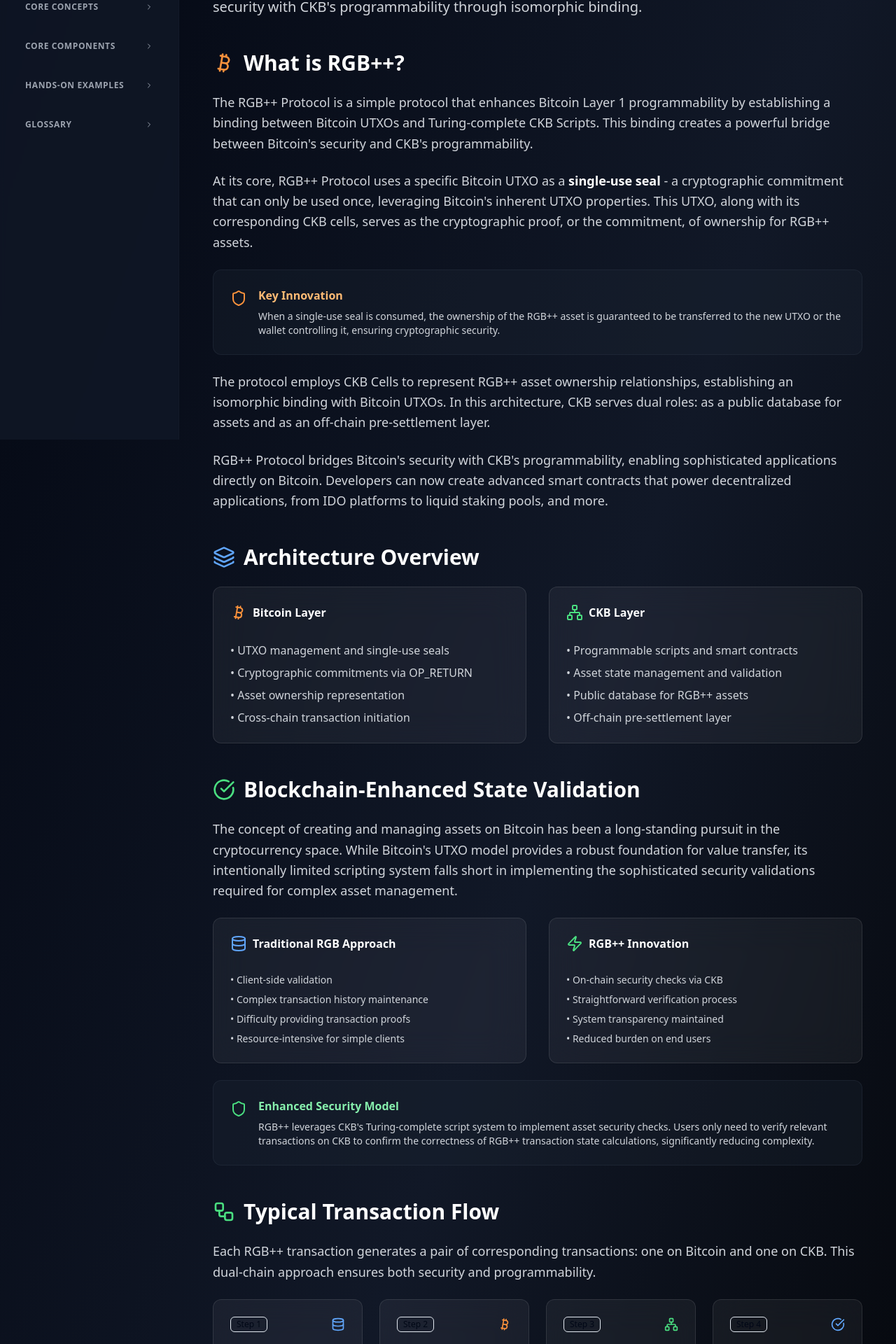
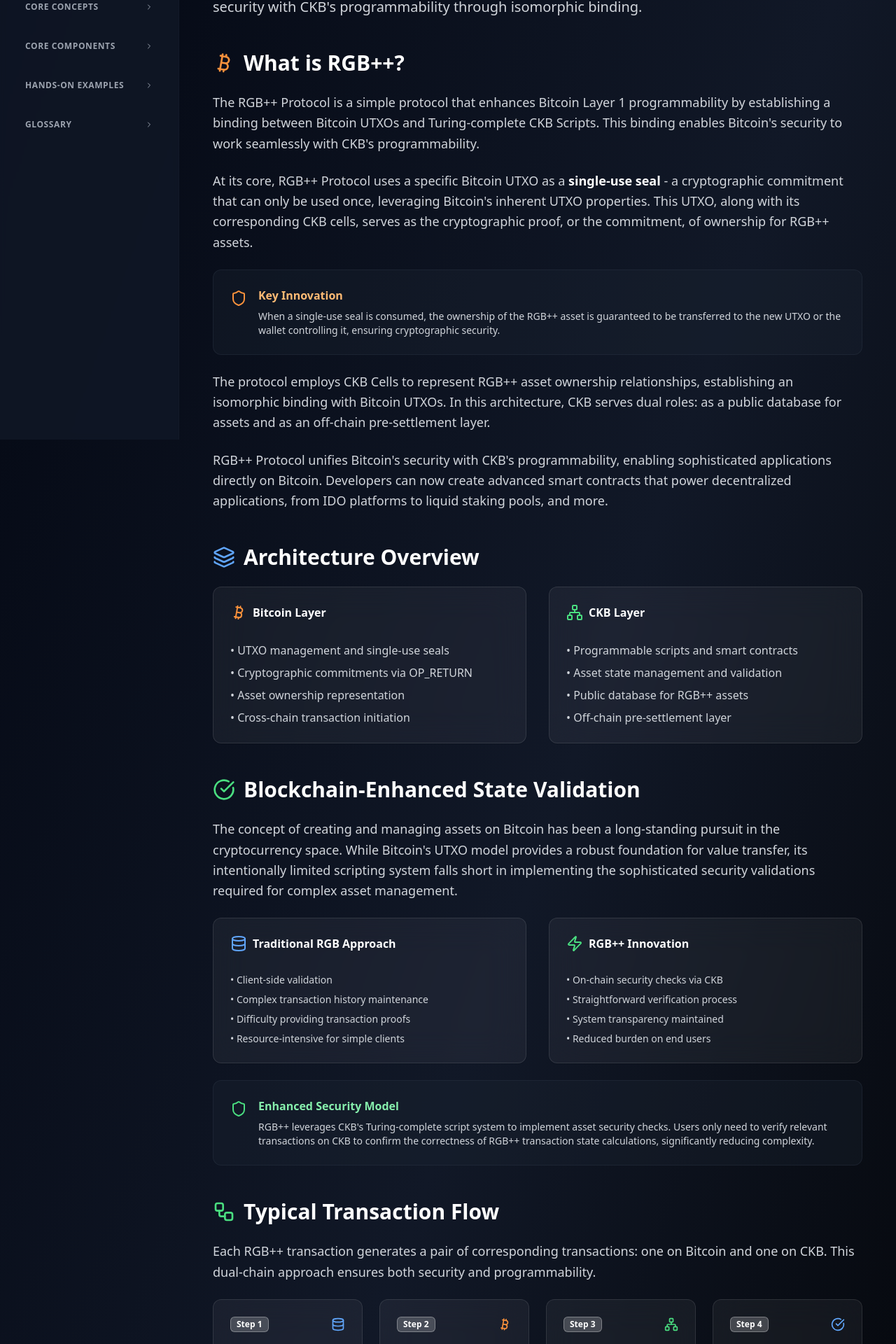
Before and after one commit to RGBPlusPlus/rgbpp-website, a Next.js app: page /docs/introduction in a window 1280 px wide. Shown: the part 249-2169 px from the top of the page at 70% size. Built offline with nearby package versions, Linux system fonts and the light colour scheme.

Commit message:
refactor: improve terminology and UI readability

```diff
--- a/app/docs/btc-assets-api/page.tsx
+++ b/app/docs/btc-assets-api/page.tsx
@@ -26,7 +26,7 @@ export default function BTCAssetsAPIPage() {
             <CardContent className="space-y-6">
               <p className="text-gray-300 leading-relaxed text-lg">
                 This is a service that retrieves BTC/RGB++ information/assets and processes transactions with these assets.
-                It serves as the critical infrastructure component that bridges Bitcoin and CKB networks for RGB++ operations.
+                It serves as the critical infrastructure component that connects Bitcoin and CKB networks for RGB++ operations.
               </p>
 
               <div className="bg-gradient-to-r from-blue-500/10 to-purple-500/10 p-6 rounded-xl border border-blue-500/20">
@@ -311,7 +311,7 @@ export default function BTCAssetsAPIPage() {
                     </div>
                     <div className="flex items-start space-x-3">
                       <div className="w-6 h-6 bg-purple-500 rounded-full flex items-center justify-center text-white font-bold text-xs flex-shrink-0 mt-1">•</div>
-                      <p className="text-purple-200 text-sm">Cross-chain bridges</p>
+                      <p className="text-purple-200 text-sm">Cross-chain protocols</p>
                     </div>
                   </div>
                 </div>
--- a/app/docs/examples/page.tsx
+++ b/app/docs/examples/page.tsx
@@ -424,7 +424,7 @@ leapToCKB();`}
                       <h4 className="font-semibold text-green-300 mb-2">Leap Features</h4>
                       <ul className="text-green-200 text-sm space-y-1">
                         <li>• Cross-chain asset transfer</li>
-                        <li>• Secure bridge mechanism</li>
+                        <li>• Secure binding mechanism</li>
                         <li>• CKB programmability unlock</li>
                       </ul>
                     </div>
--- a/app/docs/glossary/utxo/page.tsx
+++ b/app/docs/glossary/utxo/page.tsx
@@ -55,7 +55,7 @@ export default function UTXOPage() {
               <div className="bg-gradient-to-r from-purple-500/10 to-pink-500/10 p-6 rounded-xl border border-purple-500/20">
                 <p className="text-purple-300 leading-relaxed">
                   In RGB++, UTXOs are bound to CKB Cells through isomorphic binding, enabling Bitcoin's security model
-                  to protect programmable assets stored in CKB's Cell model. This creates a bridge between Bitcoin's
+                  to protect programmable assets stored in CKB's Cell model. This creates a connection between Bitcoin's
                   proven security and CKB's programmability.
                 </p>
               </div>
--- a/app/docs/introduction/page.tsx
+++ b/app/docs/introduction/page.tsx
@@ -11,7 +11,7 @@ export default function IntroductionPage() {
   return (
     <DocLayout
       title="Introduction"
-      description="Learn about RGB++ Protocol, the revolutionary technology that bridges Bitcoin's security with CKB's programmability through isomorphic binding."
+      description="Learn about RGB++ Protocol, the revolutionary technology that unifies Bitcoin's security with CKB's programmability through isomorphic binding."
     >
       <div className="space-y-12">
         {/* What is RGB++? */}
@@ -23,8 +23,8 @@ export default function IntroductionPage() {
           <div className="space-y-6">
             <p className="text-gray-300 text-lg leading-relaxed">
               The RGB++ Protocol is a simple protocol that enhances Bitcoin Layer 1 programmability by establishing
-              a binding between Bitcoin UTXOs and Turing-complete CKB Scripts. This binding creates a powerful bridge
-              between Bitcoin's security and CKB's programmability.
+              a binding between Bitcoin UTXOs and Turing-complete CKB Scripts. This binding enables Bitcoin's security
+              to work seamlessly with CKB's programmability.
             </p>
 
             <p className="text-gray-300 text-lg leading-relaxed">
@@ -54,7 +54,7 @@ export default function IntroductionPage() {
             </p>
 
             <p className="text-gray-300 text-lg leading-relaxed">
-              RGB++ Protocol bridges Bitcoin's security with CKB's programmability, enabling sophisticated
+              RGB++ Protocol unifies Bitcoin's security with CKB's programmability, enabling sophisticated
               applications directly on Bitcoin. Developers can now create advanced smart contracts that power
               decentralized applications, from IDO platforms to liquid staking pools, and more.
             </p>
@@ -217,7 +217,7 @@ export default function IntroductionPage() {
                 <Card key={index} className="bg-white/5 backdrop-blur-xl border-white/10">
                   <CardHeader className="pb-3">
                     <div className="flex items-center justify-between mb-2">
-                      <Badge variant="outline" className="text-xs">Step {step.step}</Badge>
+                      <Badge className="text-xs bg-white/20 text-white border-white/30 font-semibold">Step {step.step}</Badge>
                       <step.icon className={`h-5 w-5 ${step.color}`} />
                     </div>
                     <CardTitle className="text-white text-sm">{step.title}</CardTitle>
--- a/app/docs/isomorphic-binding/page.tsx
+++ b/app/docs/isomorphic-binding/page.tsx
@@ -93,7 +93,7 @@ export default function IsomorphicBindingPage() {
                   <li>• <strong>Bitcoin Security:</strong> Inherits Bitcoin's proven security model</li>
                   <li>• <strong>Programmability:</strong> Enables complex smart contracts on Bitcoin</li>
                   <li>• <strong>Scalability:</strong> Off-loads computation to CKB while maintaining Bitcoin ownership</li>
-                  <li>• <strong>Interoperability:</strong> Bridges Bitcoin and CKB ecosystems seamlessly</li>
+                  <li>• <strong>Interoperability:</strong> Connects Bitcoin and CKB ecosystems seamlessly</li>
                 </ul>
               </div>
             </div>
--- a/app/docs/spv-service/page.tsx
+++ b/app/docs/spv-service/page.tsx
@@ -28,7 +28,7 @@ export default function SPVServicePage() {
                 Within the programmable layer of RGB++, a Bitcoin SPV light client maintains a synchronized record of Bitcoin block headers,
                 enabling smart contracts to access and verify Bitcoin blockchain data, including historical transaction records, block difficulty,
                 network hash rate, current block height, timestamps, and detailed transaction information, thereby providing a secure and efficient
-                bridge between Bitcoin and CKB networks.
+                connection between Bitcoin and CKB networks.
               </p>
 
               <div className="grid md:grid-cols-2 gap-6">
--- a/app/layout.tsx
+++ b/app/layout.tsx
@@ -14,7 +14,7 @@ const geistMono = Geist_Mono({
 
 export const metadata: Metadata = {
   title: "RGB++ Protocol - Bitcoin’s Turing Catalyst",
-  description: "RGB++ Protocol bridges Bitcoin's security with CKB's programmability through isomorphic binding, enabling sophisticated smart contracts and cross-chain asset management directly on Bitcoin.",
+  description: "RGB++ Protocol unifies Bitcoin's security with CKB's programmability through isomorphic binding, enabling sophisticated smart contracts and cross-chain asset management directly on Bitcoin.",
 };
 
 export default function RootLayout({
```
